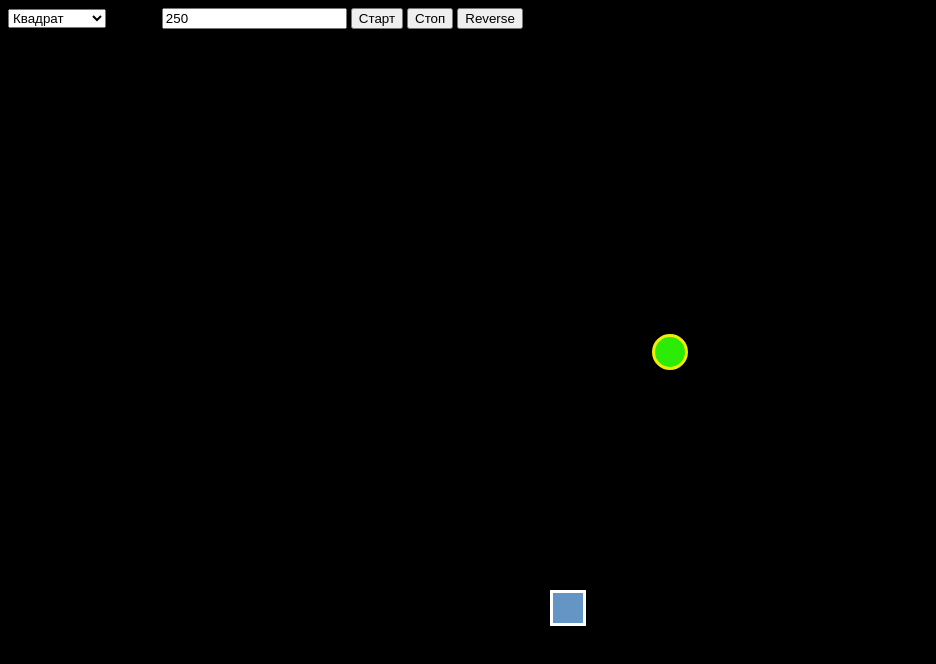
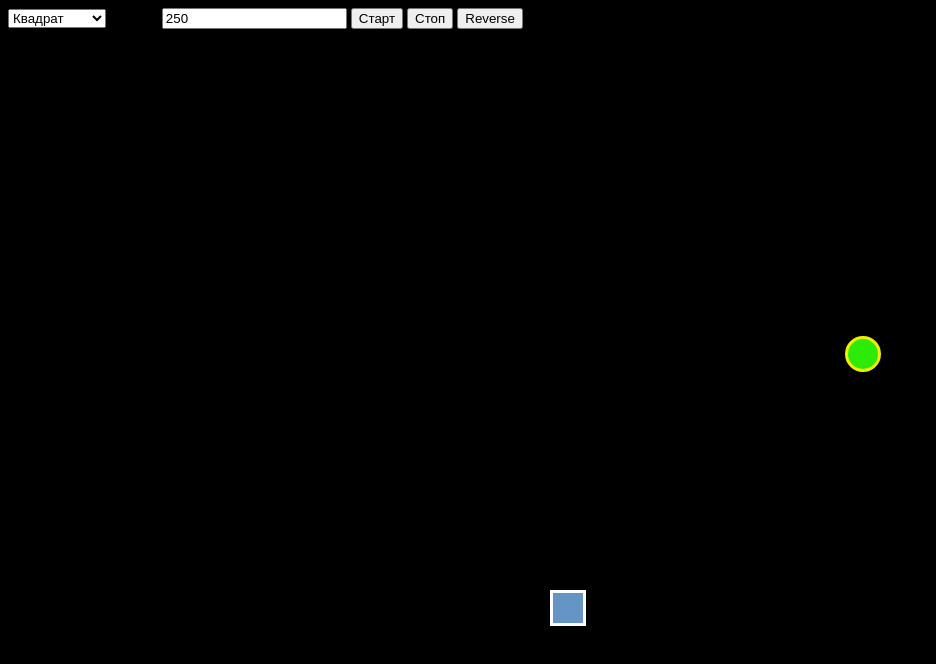
Before and after one commit to shibattsy/shibattsy.github.io, a website: page vm/dopEx/index.html in a window 1280 px wide. Shown: the whole page, without its empty margins (0-936 px from the left). Drawn offline with Linux system fonts and the light colour scheme.

Commit message:
Add files via upload

```diff
--- a/vm/dopEx/script.js
+++ b/vm/dopEx/script.js
@@ -18,7 +18,7 @@ let start=document.querySelector('.start'),
 	function isNumber(n) {
 		return !isNaN(parseFloat(n)) && !isNaN(n - 0); }
 radius.addEventListener('change', function(){
-	if(radius.value<50 ||!(isNumber(radius.value))||radius.value>350){
+	if(radius.value<-10 ||!(isNumber(radius.value))||radius.value>350){
 		alert("Неправильный ввод");
 		radius.value=250;
 	}else{
--- a/vm/dopEx/style.css
+++ b/vm/dopEx/style.css
@@ -49,8 +49,8 @@ body {
 .mid{
 	position: absolute;
 	width: 30px;
-	left: 652px;
-	top: 334px;
+	left: 845px;
+	top: 336px;
 	height:30px;
 	background: #2ceb06;
 	border: 3px solid rgb(241, 238, 3);
```
